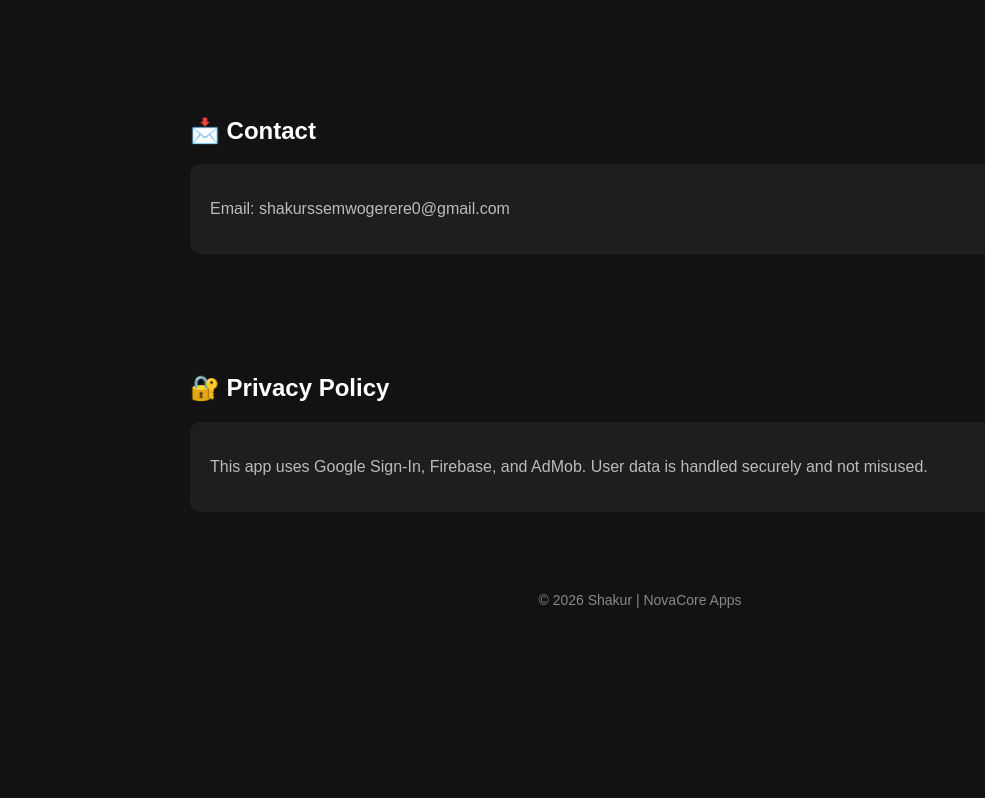
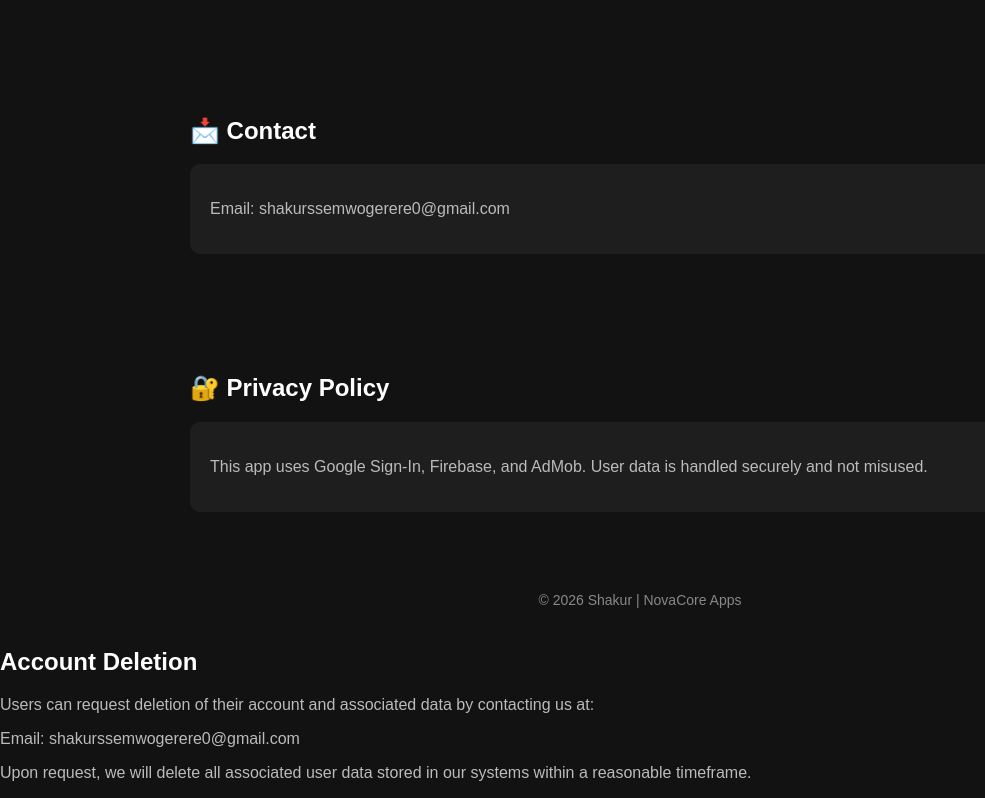
Before and after one commit to shakurssemwogerere0-bot/shakurdev.github.io, a plain HTML site: page index.html in a window 1280 px wide. Shown: the part 1133-1931 px from the top of the page, without its empty margins (0-985 px from the left). Before the commit the page ends 1761 px from the top, so only its background shows below. Drawn offline with Linux system fonts and the light colour scheme.

```diff
--- a/index.html
+++ b/index.html
@@ -114,3 +114,16 @@
 
 </body>
 </html>
+
+<h2>Account Deletion</h2>
+<p>
+Users can request deletion of their account and associated data by contacting us at:
+</p>
+
+<p>
+Email: shakurssemwogerere0@gmail.com
+</p>
+
+<p>
+Upon request, we will delete all associated user data stored in our systems within a reasonable timeframe.
+</p>
```
